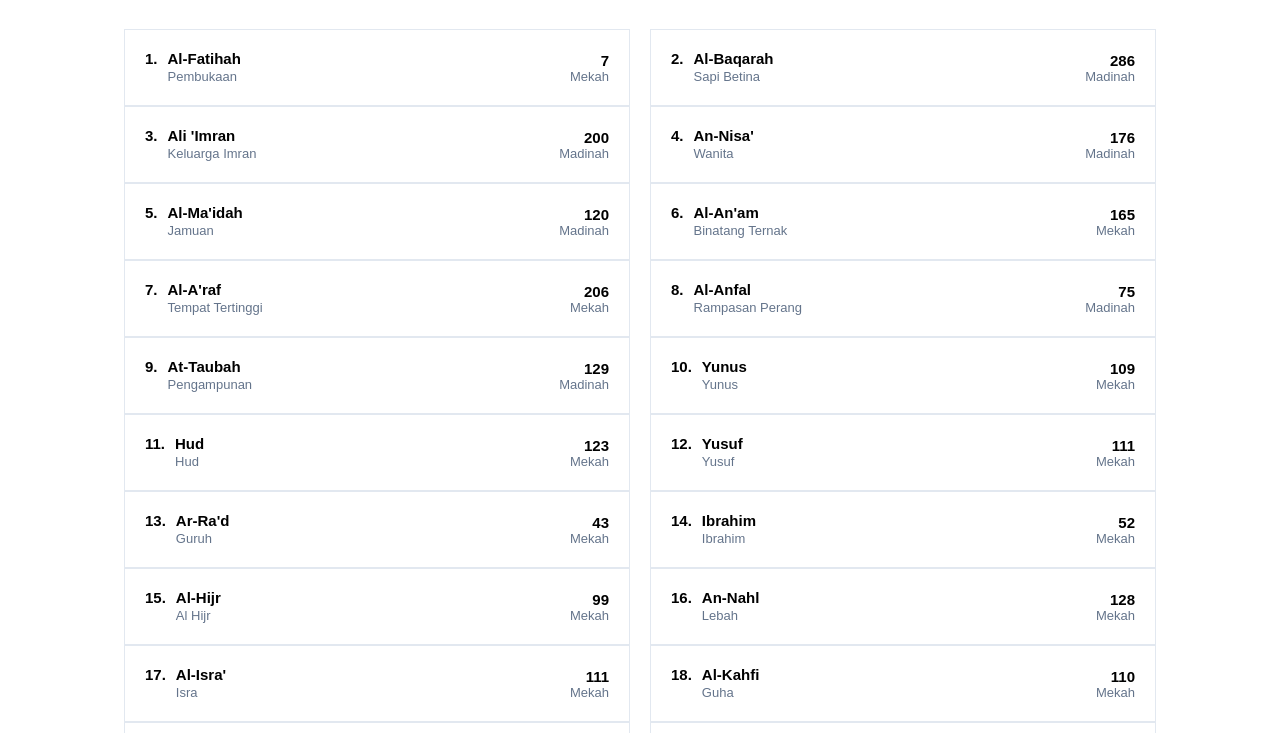
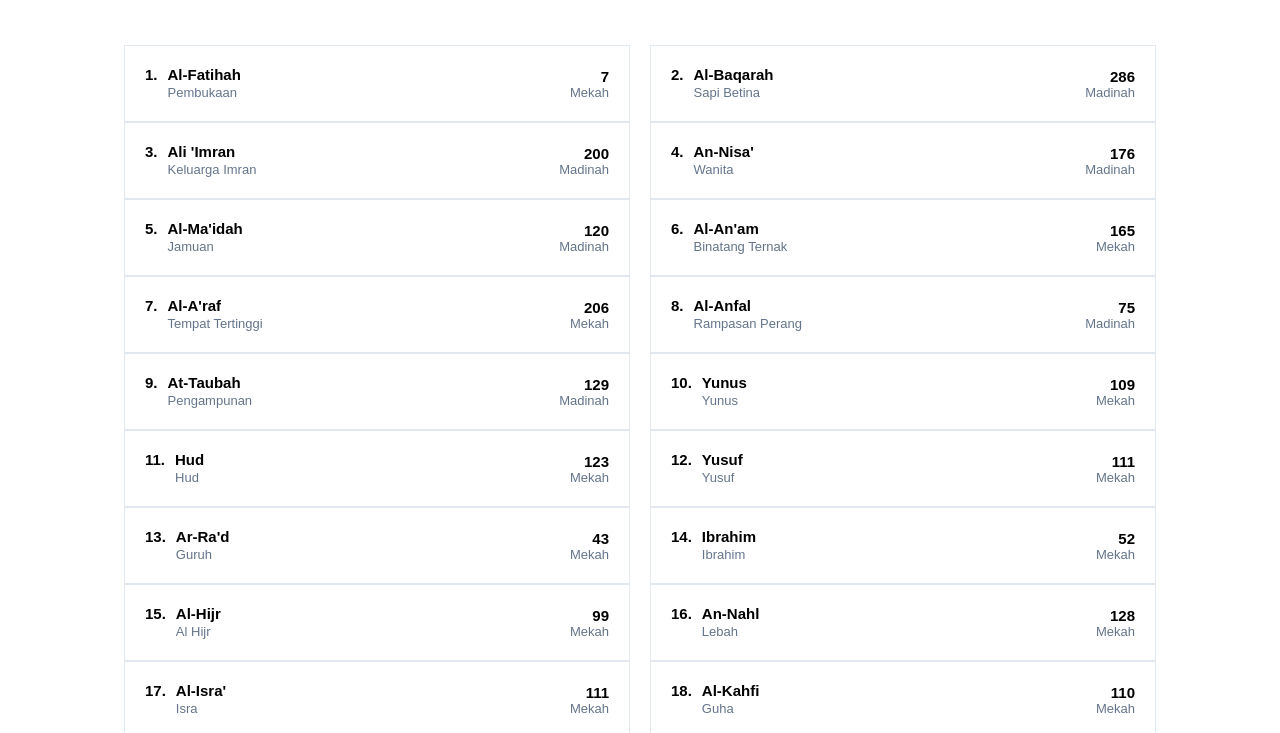
Before and after one commit to firmansyahken/quran, a website built with Vite: page index.html in a window 1280 px wide. Shown: the part 67-800 px from the top of the page. Built offline with nearby package versions, Linux system fonts and the light colour scheme.

Commit message:
Set padding on List Surah

```diff
--- a/style.css
+++ b/style.css
@@ -58,7 +58,7 @@ body {
 }
 
 .list-surah {
-  padding-bottom: 4rem;
+  padding: 1rem 0 4rem 0;
   box-sizing: border-box;
   display: grid;
   grid-template-columns: repeat(2, 1fr);
```
